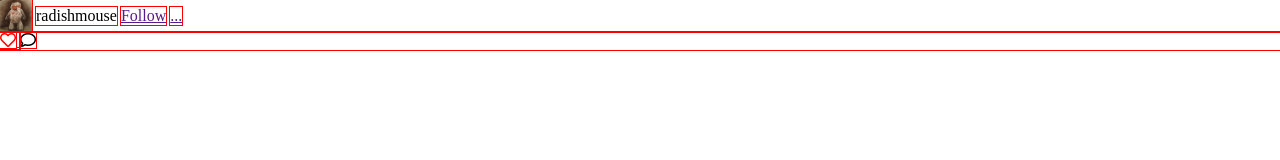
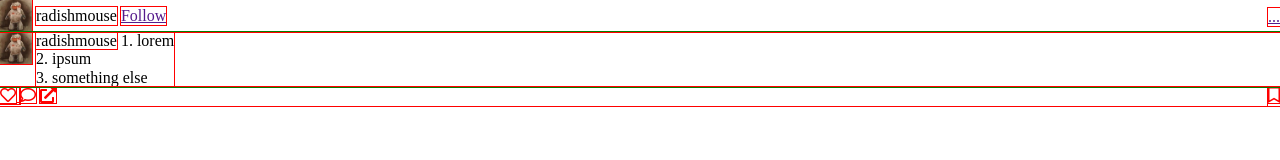
Before and after one commit to radishmouse/dissecting-instagram, a plain HTML site: page index.html in a window 1280 px wide. Drawn offline with nearby package versions, Linux system fonts and the light colour scheme.

Commit message:
adds comment-body

```diff
--- a/index.html
+++ b/index.html
@@ -25,9 +25,19 @@
             <!-- follow link -->
             Follow
         </a>
-        <a href="">
+        <a class="more-link" href="">
             ...
         </a>
+    </div>
+
+    <div class="comments">
+        <div class="profile-pic">
+            <!-- profile pic -->
+        </div>
+        <div class="comment-body">
+            <div class="username">radishmouse</div>
+            1. lorem <br>2. ipsum <br>3. something else
+        </div>
     </div>
 
     <div class="actions">
@@ -38,7 +48,11 @@
         <!-- "chat" button -->
         <i class="far fa-comment"></i>
         <!-- "share" -->
+        <i class="fas fa-external-link-alt"></i>
         <!-- "bookmark" -->
+        <div class="push-right">
+            <i class="far fa-bookmark"></i>
+        </div>
     </div>
 
 
--- a/stylesheets/styles.css
+++ b/stylesheets/styles.css
@@ -34,7 +34,30 @@
     /* line-height: 53px; */
 }
 
+.more-link {
+    float: right;
+    margin-top: 8px;
+}
 
-.actions > a {
+.actions > * {
     color: red;
+    /* width: 60px; */
 }
+
+
+.push-right {
+    float: right;
+}
+
+.comments {
+    outline: 1px solid green;
+}
+
+.comments > * {
+    display: inline-block;
+    vertical-align: top;
+}
+
+.comment-body .username{
+    display: inline;
+}
```
Also changed, not shown: 1 other file.
